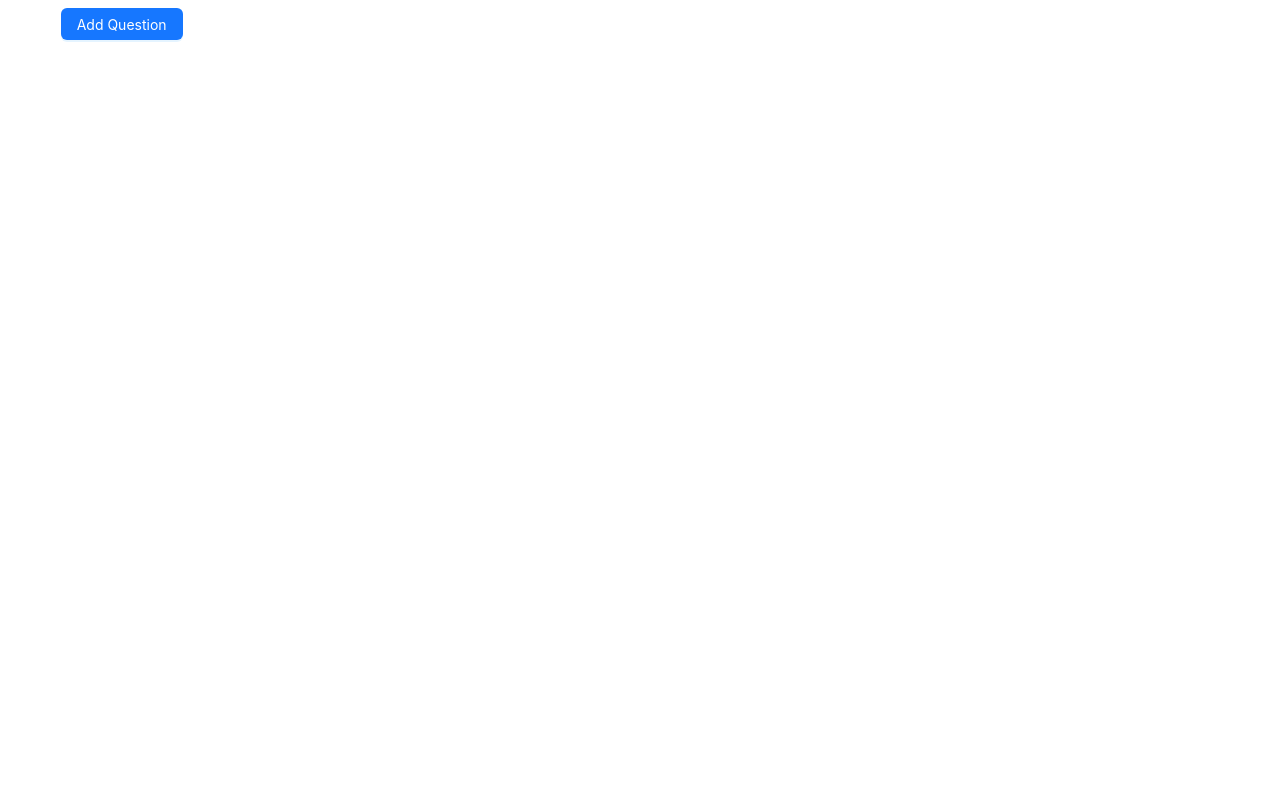
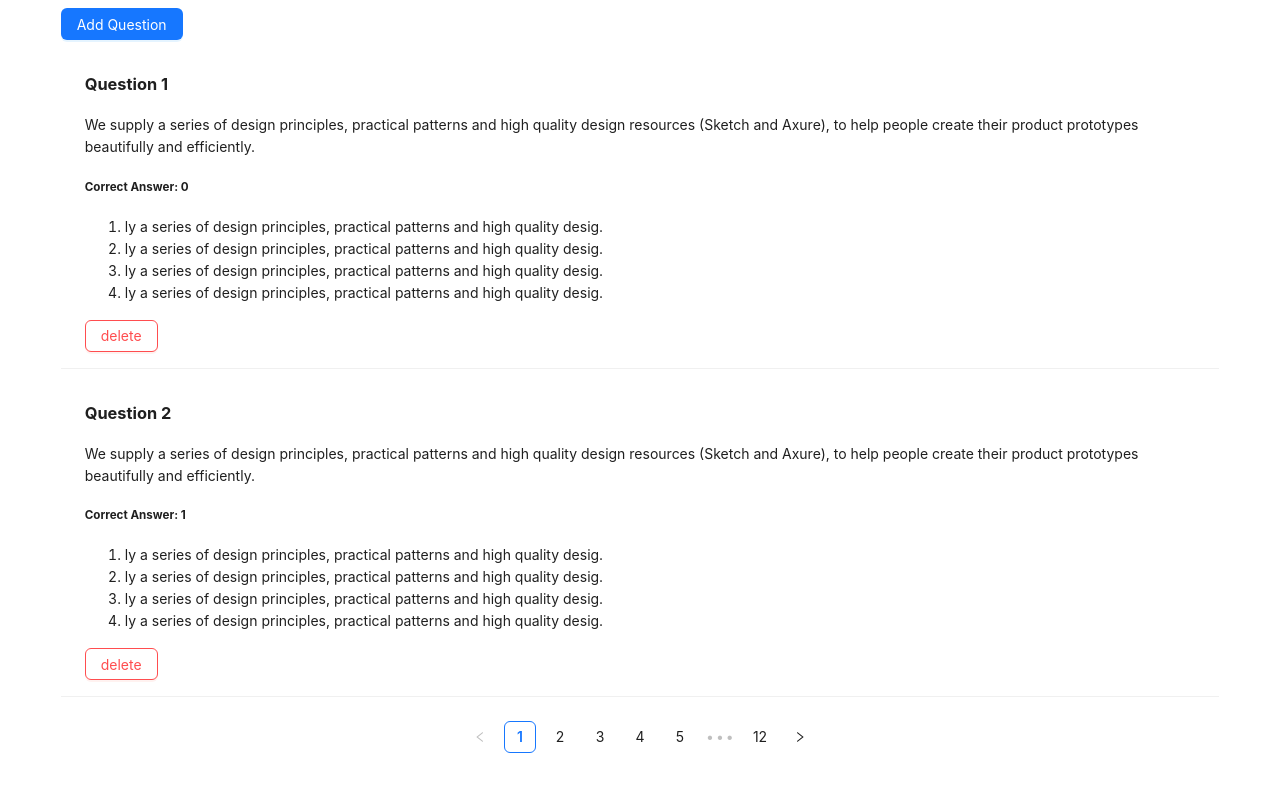
Before and after one commit to HosseinHp96/quiz-app, a React (Vite) app: page /quizzes/create in a window 1280 px wide. Shown: the top 792 px of the page. Built offline with nearby package versions, Linux system fonts and the light colour scheme; the HTML template or start-up script is replaced by a standard one.

Commit message:
Create a questions list

```diff
--- a/src/assets/scss/index.scss
+++ b/src/assets/scss/index.scss
@@ -44,9 +44,9 @@ ul {
   padding: 0;
 }
 
-li {
-  list-style: none;
-}
+// li {
+//   list-style: none;
+// }
 /*
 * override
 */
--- a/src/pages/createQuiz/addQuestion/index.tsx
+++ b/src/pages/createQuiz/addQuestion/index.tsx
@@ -30,19 +30,23 @@ const AddQuestion: FC<IAddQuestion> = ({ add }) => {
   };
 
   return (
-    <Form.Provider
-      onFormFinish={(_name, { values }) => finish(values as IAddQuestionForm)}
-    >
+    <section>
       <Row justify="center">
         <Col span={22}>
-          <Button type="primary" onClick={showModal}>
-            Add Question
-          </Button>
+          <Form.Provider
+            onFormFinish={(_name, { values }) =>
+              finish(values as IAddQuestionForm)
+            }
+          >
+            <Button type="primary" onClick={showModal}>
+              Add Question
+            </Button>
 
-          <AddModal form={form} open={open} onCancel={hideModal} />
+            <AddModal form={form} open={open} onCancel={hideModal} />
+          </Form.Provider>
         </Col>
       </Row>
-    </Form.Provider>
+    </section>
   );
 };
 
--- a/src/pages/createQuiz/index.tsx
+++ b/src/pages/createQuiz/index.tsx
@@ -1,25 +1,39 @@
-import { FC, useState, useEffect } from "react";
-import { Space } from "antd";
+import { FC, useState } from "react";
 import AddQuestion from "./addQuestion";
 import { IQuestion } from "../../interfaces";
+import QuestionsList from "./questionsList";
+
+const data = Array.from({ length: 23 }).map((_, i) => ({
+  des: "We supply a series of design principles, practical patterns and high quality design resources (Sketch and Axure), to help people create their product prototypes beautifully and efficiently.",
+  correct: i,
+  answers: [
+    "ly a series of design principles, practical patterns and high quality desig.",
+    "ly a series of design principles, practical patterns and high quality desig.",
+    "ly a series of design principles, practical patterns and high quality desig.",
+    "ly a series of design principles, practical patterns and high quality desig.",
+  ],
+}));
 
 const CreateQuiz: FC = () => {
-  const [questions, setQuestions] = useState<IQuestion[]>([]);
+  const [questions, setQuestions] = useState<IQuestion[]>(data);
 
   const addQues = (data: IQuestion) => {
     setQuestions([data, ...questions]);
   };
 
-  useEffect(() => {
-    console.log(questions);
-  }, [questions]);
+  const removeQues = (index: number) => {
+    const newData = questions;
+    newData.splice(index, 1);
+
+    setQuestions([...newData]);
+  };
 
   return (
-    <section>
-      <Space direction="vertical" size="middle" style={{ display: "flex" }}>
-        <AddQuestion add={addQues} />
-      </Space>
-    </section>
+    <>
+      <AddQuestion add={addQues} />
+
+      <QuestionsList questions={questions} remove={removeQues} />
+    </>
   );
 };
 
--- /dev/null
+++ b/src/pages/createQuiz/questionsList/index.tsx
@@ -0,0 +1,30 @@
+import React from "react";
+import { Col, List, Row } from "antd";
+import { IQuestion } from "../../../interfaces";
+import ListItem from "./item";
+
+interface IQuestionsList {
+  questions: IQuestion[];
+  remove: (index: number) => void;
+}
+
+const QuestionsList: React.FC<IQuestionsList> = ({ questions, remove }) => (
+  <Row justify="center">
+    <Col span={22}>
+      <List
+        itemLayout="vertical"
+        size="large"
+        pagination={{
+          align: "center",
+          pageSize: 2,
+        }}
+        dataSource={questions}
+        renderItem={(item, index) => (
+          <ListItem item={item} index={index} remove={remove} />
+        )}
+      />
+    </Col>
+  </Row>
+);
+
+export default QuestionsList;
--- /dev/null
+++ b/src/pages/createQuiz/questionsList/item.tsx
@@ -0,0 +1,38 @@
+import { Button, List } from "antd";
+import { FC } from "react";
+import { IQuestion } from "../../../interfaces";
+
+interface IListItem {
+  index: number;
+  item: IQuestion;
+  remove: (index: number) => void;
+}
+
+const ListItem: FC<IListItem> = ({ index, item, remove }) => {
+  return (
+    <List.Item
+      key={index}
+      actions={[
+        <Button onClick={() => remove(index)} danger>
+          delete
+        </Button>,
+      ]}
+    >
+      <div>
+        <h3>Question {index + 1}</h3>
+
+        <p>{item.des}</p>
+
+        <h5>Correct Answer: {item.correct}</h5>
+
+        <ol>
+          {item.answers.map((ans) => (
+            <li>{ans}</li>
+          ))}
+        </ol>
+      </div>
+    </List.Item>
+  );
+};
+
+export default ListItem;
```
